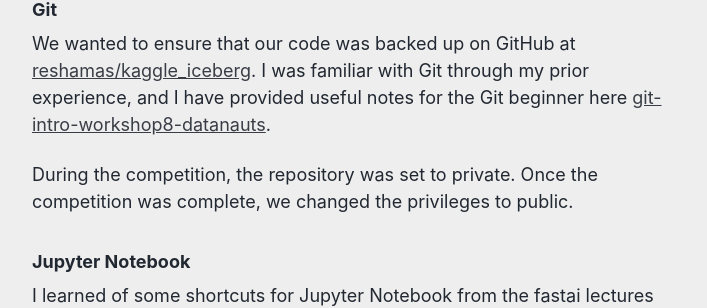
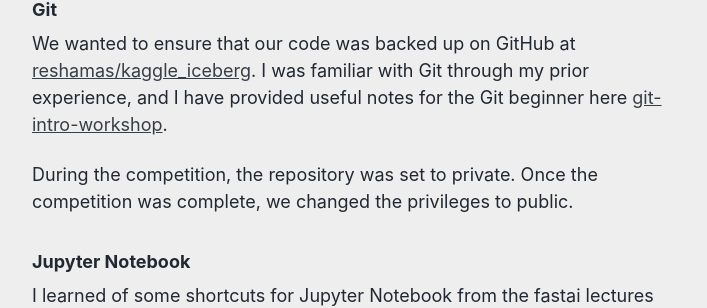
Before and after one commit to reshamas/reshamas.github.io, a Jekyll site: the page built from _posts/2018-04-18-my-first-kaggle-competition.md, in a window 1280 px wide and 900 px high, scrolled down 2711 px. Shown: the part 173-481 px from the top of the window, without its empty margins (286-993 px from the left). Built offline with Jekyll 4.4.1, drawn with Linux system fonts in a browser that asks for light colours; emoji names are drawn with the system emoji font.

Commit message:
Update 2018-04-18-my-first-kaggle-competition.md

```diff
--- a/_posts/2018-04-18-my-first-kaggle-competition.md
+++ b/_posts/2018-04-18-my-first-kaggle-competition.md
@@ -49,7 +49,7 @@
 
 
 ### Git
-We wanted to ensure that our code was backed up on GitHub at [reshamas/kaggle_iceberg](https://github.com/reshamas/kaggle_iceberg).  I was familiar with Git through my prior experience, and I have provided useful notes for the Git beginner here [git-intro-workshop8-datanauts](https://github.com/reshamas/git-intro-workshop8-datanauts).
+We wanted to ensure that our code was backed up on GitHub at [reshamas/kaggle_iceberg](https://github.com/reshamas/kaggle_iceberg).  I was familiar with Git through my prior experience, and I have provided useful notes for the Git beginner here [git-intro-workshop](https://github.com/reshamas/git-intro-workshop).
 
 During the competition, the repository was set to private.  Once the competition was complete, we changed the privileges to public.
 
```
